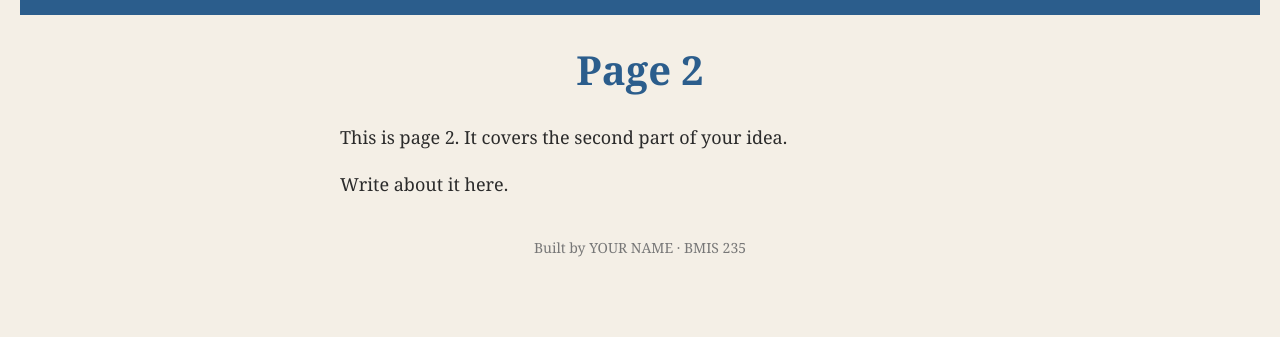
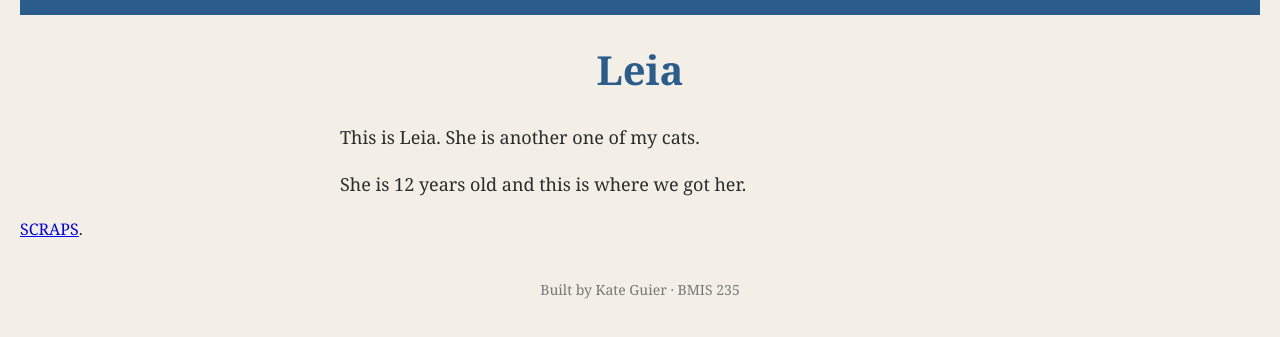
Before and after one commit to kateAG/bmis235-html-3, a plain HTML site: page leia.html in a window 1280 px wide. Shown: the part 71-408 px from the top of the page. Drawn offline with Linux system fonts and the light colour scheme.

Commit message:
Revise page content to feature Leia the cat
Updated content to introduce Leia and provide details about her.

```diff
--- a/leia.html
+++ b/leia.html
@@ -28,12 +28,12 @@
     <a href="ruby.html"><img src="img/page3.png" alt="Ruby"></a>
 </nav>
 
-<h1>Page 2</h1>
-<p>This is page 2. It covers the second part of your idea.</p>
-<p>Write about it here.</p>
-
+<h1>Leia</h1>
+<p>This is Leia. She is another one of my cats.</p>
+<p>She is 12 years old and this is where we got her.</p>
+<a href="https://www.spokanecounty.gov/5519/SCRAPS---Regional-Animal-Protection">SCRAPS</a>.
 <!-- Footer: fill in your name -->
-<footer>Built by YOUR NAME &middot; BMIS 235</footer>
+<footer>Built by Kate Guier &middot; BMIS 235</footer>
 
 </body>
 </html>
```
